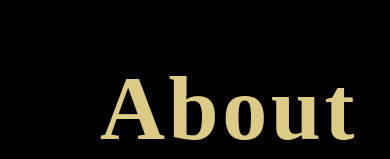
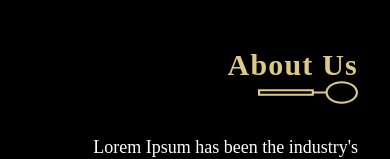
Before and after one commit to valensixx/resturant-app-react, a React (Create React App) app: page / in a window 390 px wide. Shown: the part 637-796 px from the top of the page. Built offline with nearby package versions, Linux system fonts and the light colour scheme; a web font is replaced by a local one.

Commit message:
fixing css visuals media

```diff
--- a/src/containers/AboutUs/AboutUs.css
+++ b/src/containers/AboutUs/AboutUs.css
@@ -98,6 +98,10 @@
     .app-aboutus-content-history p {
         margin: 4rem 0;
     }
+    .app-aboutus-content-about h1,.app-aboutus-content-history h1{
+        font-size: 90px;
+        line-height: 90px;
+      }
 }
 
 @media screen and (max-width: 900px) {
@@ -108,6 +112,10 @@
     .app-aboutus-content-knife {
         margin: 4rem 0;
     }
+    .app-aboutus-content-about h1,.app-aboutus-content-history h1 {
+        font-size: 50px;
+        line-height: 50px;
+      }
 }
 
 @media screen and (max-width: 650px) {
@@ -115,4 +123,8 @@
         width: 80%;
         height: 320px;
     }
+    .app-aboutus-content-about h1,.app-aboutus-content-history h1{
+        font-size: 30px;
+        line-height: 30px;
+      }
 }
--- a/src/containers/Menu/Menu.css
+++ b/src/containers/Menu/Menu.css
@@ -84,7 +84,16 @@ h1{
 
   @media screen and (max-width: 2000px) {
     .app-specialMenu-menu-img{
-      margin:0 3rem;
+      width: 650px;
+    }
+
+    .app-specialMenu-menu-img img{
+      height: 920px;
+    }
+
+    h1{
+      font-size: 90px;
+      line-height: 90px;
     }
   }
 
@@ -97,6 +106,11 @@ h1{
     .app-specialMenu-menu-img{
       margin: 0 3rem;
     }
+
+    h1{
+      font-size: 50px;
+      line-height: 50px;
+    }
   }
 
   @media screen and (max-width: 650px) {
@@ -107,4 +121,9 @@ h1{
       font-size: 35px;
       line-height: 45px;
     }
+
+    h1{
+      font-size: 30px;
+      line-height: 30px;
+    }
   }
```
